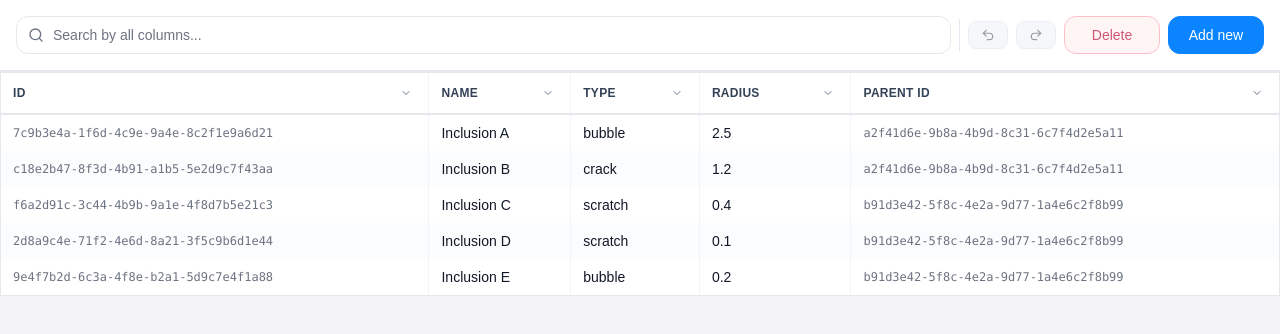
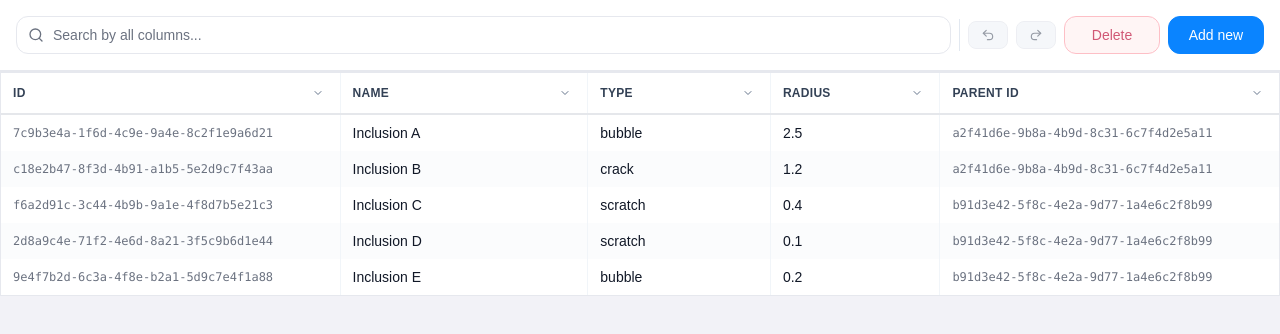
Before and after one commit to ssendns/corning-task, a React (Vite) app: page / in a window 1280 px wide. Shown: the top 334 px of the page. Built offline with nearby package versions, Linux system fonts and the light colour scheme.

Commit message:
add resize columns

```diff
--- a/src/components/Table.tsx
+++ b/src/components/Table.tsx
@@ -9,15 +9,29 @@ function Table({
   onToggleRow,
   selectedColumns,
   onToggleColumn,
+  columnWidths,
+  onResizeColumn,
   sortConfig,
   onSortChange,
+  editingRowId,
+  editValues,
+  editErrors,
+  onStartEdit,
+  onEditValueChange,
 }: TableProps) {
   return (
     <div className="w-full overflow-x-auto border border-app-border bg-white">
       <table className="w-full border-collapse">
+        <colgroup>
+          {tableColumns.map((column) => (
+            <col key={column.key} style={{ width: `${columnWidths[column.key]}px` }} />
+          ))}
+        </colgroup>
         <TableHeader
           selectedColumns={selectedColumns}
           onToggleColumn={onToggleColumn}
+          columnWidths={columnWidths}
+          onResizeColumn={onResizeColumn}
           sortConfig={sortConfig}
           onSortChange={onSortChange}
         />
@@ -29,6 +43,11 @@ function Table({
                 row={row}
                 isSelected={selectedRows.includes(row.id)}
                 onToggleRow={onToggleRow}
+                isEditing={editingRowId === row.id}
+                editValues={editValues}
+                editErrors={editErrors}
+                onStartEdit={onStartEdit}
+                onEditValueChange={onEditValueChange}
               />
             ))
           ) : (
```
